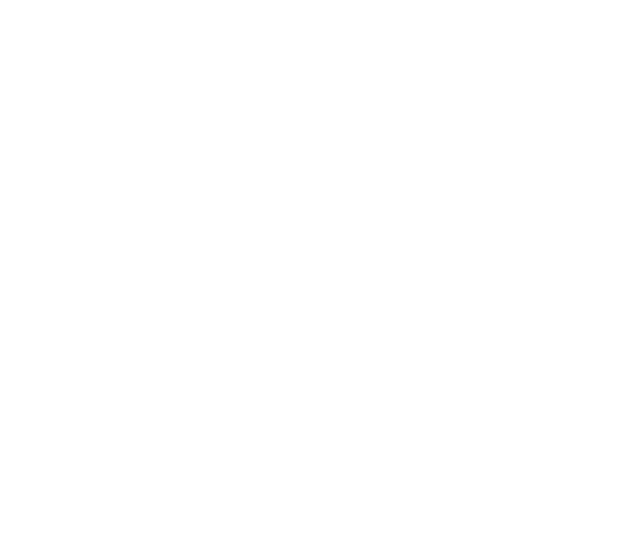
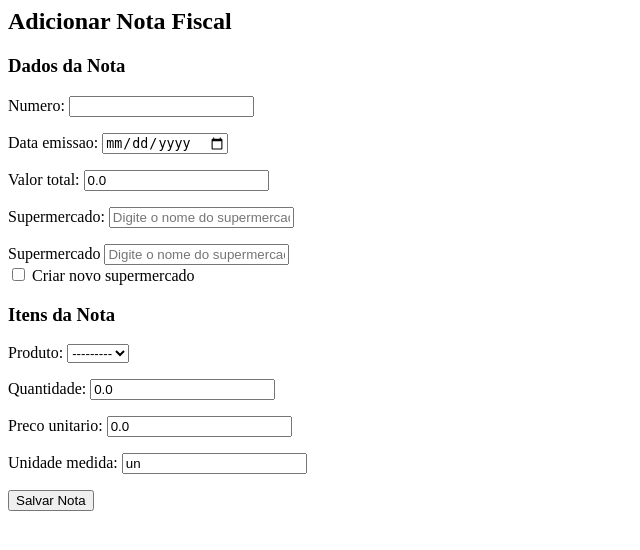
Before and after one commit to Boicote13/Controle_precos, a Django app: page /adicionar/ in a window 1280 px wide. Before the commit the part shown is empty. Shown: the top 550 px of the page, without its empty margins (0-640 px from the left). Run offline with Django 5.2, Linux system fonts and the light colour scheme; data that the repository does not hold is empty.

Commit message:
IA suggestions

```diff
--- a/notas_fiscais/forms.py
+++ b/notas_fiscais/forms.py
@@ -1,13 +1,19 @@
 from django import forms
 from .models import NotaFiscal, Supermercado, ItemNotaFiscal, Produto
 
+"""
 class NotaFiscalForm(forms.ModelForm):
+
     class Meta:
         model = NotaFiscal
         fields = ['supermercado', 'numero', 'data_emissao', 'valor_total']
+        fields_classes = {
+            'supermercado': Supermercado
+        }
         widgets = {
-            'data_emissao': forms.DateInput(attrs={'type': 'date'}),
+            'data_emissao': forms.DateInput(attrs={'type': 'date'})
         }
+"""
 
 class ItemNotaFiscalForm(forms.ModelForm):
     class Meta:
@@ -18,6 +24,81 @@ ItemNotaFiscalFormSet = forms.inlineformset_factory(
     NotaFiscal,
     ItemNotaFiscal,
     form=ItemNotaFiscalForm,
+    exclude=['supermercado'],
     extra=1,
     can_delete=False
 )
+
+"""
+Daqui pra baixo é deepseek
+"""
+
+class NotaFiscalForm(forms.ModelForm):
+    supermercado_nome = forms.CharField(
+        label='Supermercado',
+        max_length=100,
+        required=True,
+        widget=forms.TextInput(attrs={
+            'class': 'form-control',
+            'placeholder': 'Digite o nome do supermercado...',
+            'autocomplete': 'off',
+            'id': 'supermercado-input'
+        })
+    )
+
+    criar_novo_supermercado = forms.BooleanField(
+        required=False,
+        initial=False,
+        widget=forms.HiddenInput(attrs={'id': 'criar-novo'})
+    )
+
+    class Meta:
+        model = NotaFiscal
+        fields = ['numero', 'data_emissao', 'valor_total']
+        exclude = ['supermercado']
+        widgets = {
+            'data_emissao': forms.DateInput(attrs={'type': 'date', 'class': 'form-control'}),
+            'numero': forms.TextInput(attrs={'class': 'form-control'}),
+            'valor_total': forms.NumberInput(attrs={'class': 'form-control'}),
+        }
+
+    def __init__(self, *args, **kwargs):
+        super().__init__(*args, **kwargs)
+        # Pre-fill supermarket name if editing existing instance
+        if self.instance and self.instance.pk and self.instance.supermercado:
+            self.fields['supermercado_nome'].initial = self.instance.supermercado.nome
+
+    def clean(self):
+        cleaned_data = super().clean()
+        supermercado_nome = cleaned_data.get('supermercado_nome', '').strip()
+        criar_novo = cleaned_data.get('criar_novo_supermercado', False)
+
+        if not supermercado_nome:
+            self.add_error('supermercado_nome', 'Este campo é obrigatório.')
+            return cleaned_data
+
+        try:
+            # Try to get existing supermarket
+            supermercado = Supermercado.objects.get(nome__iexact=supermercado_nome)
+            cleaned_data['supermercado'] = supermercado
+        except Supermercado.DoesNotExist:
+            if criar_novo:
+                # Create new supermarket
+                supermercado = Supermercado.objects.create(nome=supermercado_nome)
+                cleaned_data['supermercado'] = supermercado
+            else:
+                # Add error suggesting to create new
+                self.add_error('supermercado_nome',
+                             f'Supermercado não encontrado. Marque a opção "Criar novo supermercado" se deseja adicionar.')
+
+        return cleaned_data
+
+    def save(self, commit=True):
+        instance = super().save(commit=False)
+        instance.supermercado = self.cleaned_data.get('supermercado')
+
+        if commit:
+            instance.save()
+            self.save_m2m()
+
+        return instance
--- a/notas_fiscais/models.py
+++ b/notas_fiscais/models.py
@@ -70,3 +70,8 @@ class ItemNotaFiscal(models.Model):
 
     def __str__(self):
         return f"{self.quantidade} x {self.produto} - {self.nota_fiscal}"
+
+
+"""
+Daqui pra baixo é do deepseek
+"""
--- a/notas_fiscais/templates/notas_fiscais/adicionar_nota.html
+++ b/notas_fiscais/templates/notas_fiscais/adicionar_nota.html
@@ -1,4 +1,4 @@
-{% extends 'base.html' %}  <!-- Crie um base.html depois -->
+
 
 {% block content %}
 <h2>Adicionar Nota Fiscal</h2>
@@ -7,6 +7,29 @@
 
     <h3>Dados da Nota</h3>
     {{ form.as_p }}
+
+    <!-- Supermercado Field -->
+    <div class="form-group mb-3">
+        <label for="{{ form.supermercado_nome.id_for_label }}">{{ form.supermercado_nome.label }}</label>
+        {{ form.supermercado_nome }}
+        {{ form.criar_novo_supermercado }}
+
+        <!-- Suggestions Container -->
+        <div id="suggestions-container" class="list-group mt-1" style="display: none; position: absolute; z-index: 1000; width: 100%; max-width: 400px;">
+            <!-- Suggestions will appear here -->
+        </div>
+
+        <!-- New Supermarket Option -->
+        <div class="form-check mt-2">
+            <input type="checkbox" class="form-check-input" id="toggle-criar-novo">
+            <label class="form-check-label" for="toggle-criar-novo">
+                Criar novo supermercado
+            </label>
+        </div>
+
+        <!-- Status Message -->
+        <div id="supermercado-status" class="form-text"></div>
+    </div>
 
     <h3>Itens da Nota</h3>
     {{ formset.management_form }}
```
Also changed, not shown: README.md (added).
